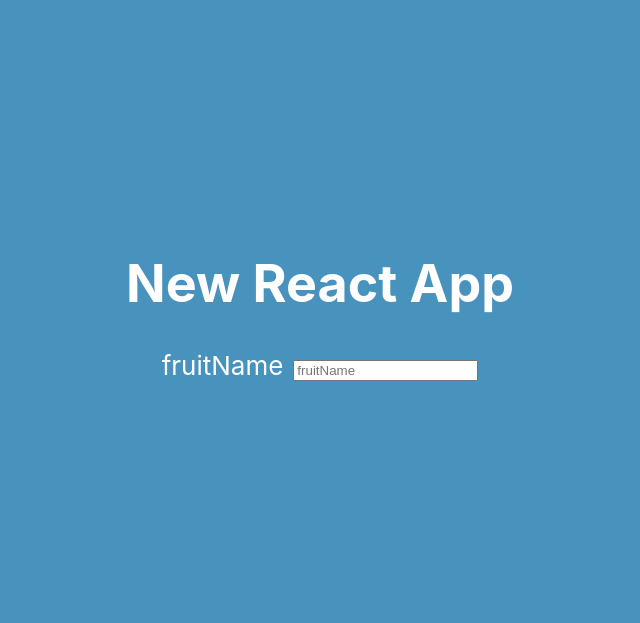
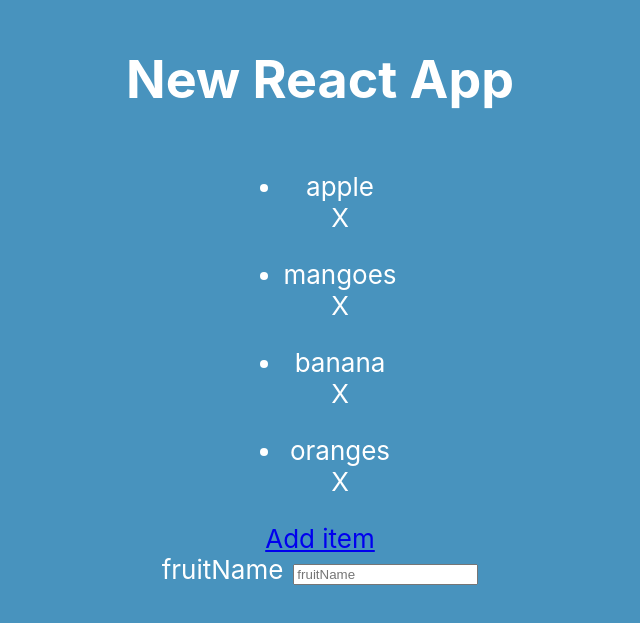
Before and after one commit to babitasingh1/MyApp, a React (Create React App) app: page /Add in a window 1280 px wide. Shown: the part 101-724 px from the top of the page, without its empty margins (320-960 px from the left). Built offline with nearby package versions, Linux system fonts and the light colour scheme.

Commit message:
Basic functionality

```diff
--- a/src/App.tsx
+++ b/src/App.tsx
@@ -1,17 +1,36 @@
-import React from "react";
+import React, { useState } from "react";
 import { Route } from "react-router-dom";
 import logo from "./logo.svg";
 import "./App.css";
 import ListItems from "./components/ListItems";
 import AddItems from "./components/AddItems";
+import { isTemplateSpan } from "typescript";
 
 function App() {
+  const [items, setItems] = useState(["apple", "mangoes", "banana", "oranges"]);
+
+  function handleAdd(newitem: any) {
+    console.log(newitem);
+    //let newItems: any = items.push(newitem);
+    setItems([...items, newitem]);
+    console.log(items);
+  }
+
+  function handleDelete(itemtoDelete: any) {
+    console.log(itemtoDelete);
+    const itemsLeft = items.filter((item) => item !== itemtoDelete);
+    console.log(itemsLeft);
+    setItems(itemsLeft);
+  }
   return (
     <div className="App">
       <header className="App-header">
         <h1>New React App</h1>
-        <Route path="/" exact component={ListItems} />
-        <Route path="/Add" exact component={AddItems} />
+        <Route
+          path="/"
+          render={() => <ListItems items={items} onDelete={handleDelete} />}
+        />
+        <Route path="/Add" render={() => <AddItems onAdd={handleAdd} />} />
       </header>
     </div>
   );
--- a/src/components/AddItems.tsx
+++ b/src/components/AddItems.tsx
@@ -1,7 +1,7 @@
 import React, { useState } from "react";
 
 function AddItems(props: any) {
-  console.log(props.location.state);
+  //console.log(props.location.state);
   const [fruitName, setFruitName] = useState("");
 
   return (
@@ -10,7 +10,7 @@ function AddItems(props: any) {
         onSubmit={(e) => {
           e.preventDefault();
           //props.location.state;
-          props.location.state.additem();
+          props.onAdd(fruitName);
         }}
       >
         <label htmlFor="fruitName" style={{ marginRight: 10 }}>
--- a/src/components/ListItems.tsx
+++ b/src/components/ListItems.tsx
@@ -2,29 +2,22 @@ import React, { useState } from "react";
 
 import { Link } from "react-router-dom";
 
-function handleAdd() {
-  console.log("came here");
-}
-
-function ListItems() {
-  const [items, setItems] = useState(["apple", "mangoes", "banana", "oranges"]);
-
+function ListItems(props: any) {
+  console.log(props);
   return (
     <div>
-      {items.map((item) => (
+      {props.items.map((item: any) => (
         <ul>
-          <li>{item}</li>
+          <div className="listItem  ">
+            <li className="list-item">{item}</li>
+            <div className=" deleteButton" onClick={() => props.onDelete(item)}>
+              X
+            </div>
+          </div>
         </ul>
       ))}
 
-      <Link
-        to={{
-          pathname: "/Add",
-          state: { additem: handleAdd },
-        }}
-      >
-        Add item
-      </Link>
+      <Link to="/Add">Add item</Link>
     </div>
   );
 }
```
